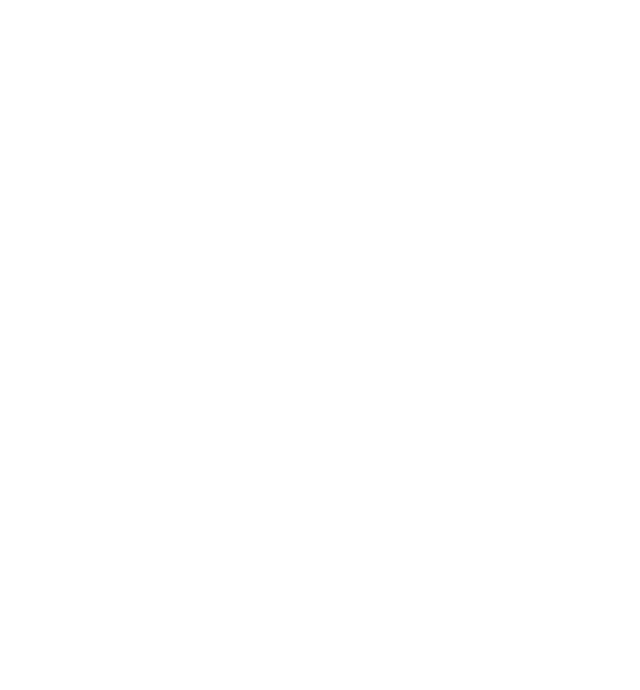
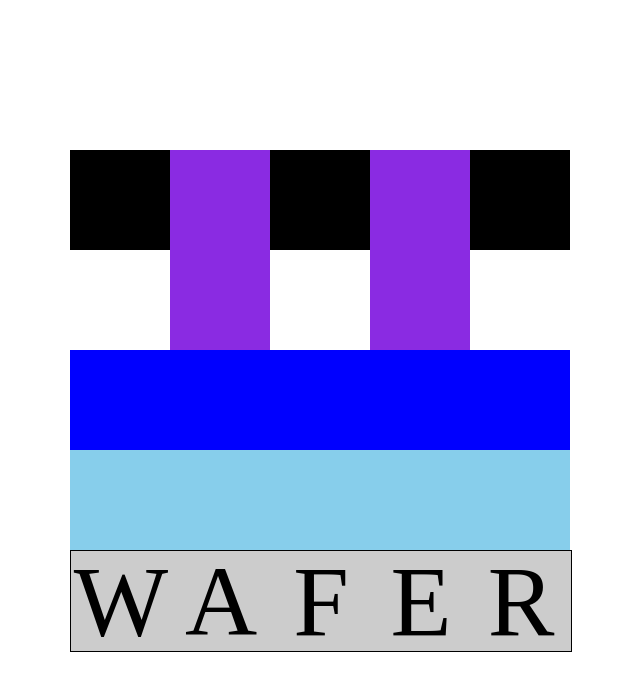
Before and after one commit to jingoochoi/semicon1, a plain HTML site: page index.html in a window 1280 px wide. Shown: the whole page, without its empty margins (320-960 px from the left). Drawn offline with Linux system fonts and the light colour scheme.

Commit message:
Update index.html

```diff
--- a/index.html
+++ b/index.html
@@ -4,6 +4,40 @@
     <meta charset="UTF-8">
     <meta name="viewport" content="width=device-width, initial-scale=1.0">
     <title>foundry1</title>
+    <style>
+        .semi{width: 500px;height: 500px;position: absolute;transform: translate(-50%,-50%);top: 50%;left: 50%;}
+        .mask{width: 100%;height: 20%;display: flex;position: absolute;}
+        .co{background-color: black;width: 20%;height: 100%;position: absolute;}
+        .cf{background-color: blueviolet;position: absolute;width: 20%;height: 100%;}
+        .circuit1{position: absolute;top: 0;left: 0;}
+        .circuit2{position: absolute;top: 0;left: 20%;}
+        .circuit3{position: absolute;top: 0;left: 40%;}
+        .circuit4{position: absolute;top: 0;left: 60%;}
+        .circuit5{position: absolute;top: 0;left: 80%;}
+        .spac{width: 100%;height: 20%;display: flex;position: absolute;top: 20%;left: 0;}
+        .vc{width: 20%;height: 100%;position: absolute;}
+        .uv{width: 20%;height: 100%;position: absolute;background-color: blueviolet;}
+        .uv:nth-child(2){left: 20%;top: 0;}
+        .uv:nth-child(4){left: 60%;top: 0;}
+        .pr{width: 100%;height: 20%;display: flex;position: absolute;top: 40%;left: 0;background-color: blue;}
+        .p1{position: absolute;top: 0;left: 0;}
+        .p2{position: absolute;top: 0;left: 20%;}
+        .p3{position: absolute;top: 0;left: 40%;}
+        .p4{position: absolute;top: 0;left: 60%;}
+        .p5{position: absolute;top: 0;left: 80%;}
+        .ox{width: 100%;height: 20%;display: flex;position: absolute;top: 60%;left: 0;background-color: skyblue;}
+        .o1{position: absolute;top: 0;left: 0;}
+        .o2{position: absolute;top: 0;left: 20%;}
+        .o3{position: absolute;top: 0;left: 40%;}
+        .o4{position: absolute;top: 0;left: 60%;}
+        .o5{position: absolute;top: 0;left: 80%;}
+        .wafe{width: 100%;height: 20%;display: flex;position: absolute;top: 80%;left: 0;background-color: #ccc;border: 1px solid black;font-size: 100px;justify-content: center;align-items: center;}
+        .w1{position: absolute;top: 0;left: 0;width: 20%;height: 100%;justify-content: center;align-items: center;display: flex;}
+        .w2{position: absolute;top: 0;left: 20%;width: 20%;height: 100%;justify-content: center;align-items: center;display: flex;}
+        .w3{position: absolute;top: 0;left: 40%;width: 20%;height: 100%;justify-content: center;align-items: center;display: flex;}
+        .w4{position: absolute;top: 0;left: 60%;width: 20%;height: 100%;justify-content: center;align-items: center;display: flex;}
+        .w5{position: absolute;top: 0;left: 80%;width: 20%;height: 100%;justify-content: center;align-items: center;display: flex;}
+    </style>
 </head>
 <body>
     <div class="word"></div>
@@ -15,6 +49,13 @@
             <div class="circuit4 cf"></div>
             <div class="circuit5 co"></div>
         </div>
+        <div class="spac">
+            <div class="vc"></div>
+            <div class="uv"></div>
+            <div class="vc"></div>
+            <div class="uv"></div>
+            <div class="vc"></div>
+        </div>
         <div class="pr">
             <div class="p1 po"></div>
             <div class="p2 pf"></div>
@@ -22,7 +63,20 @@
             <div class="p4 pf"></div>
             <div class="p5 po"></div>
         </div>
-
+        <div class="ox">
+            <div class="o1 oo"></div>
+            <div class="o2 of"></div>
+            <div class="o3 oo"></div>
+            <div class="o4 of"></div>
+            <div class="o5 oo"></div>
+        </div>
+        <div class="wafe">
+            <div class="w1">W</div>
+            <div class="w2">A</div>
+            <div class="w3">F</div>
+            <div class="w4">E</div>
+            <div class="w5">R</div>
+        </div>
     </div>
 </body>
 </html>
```
